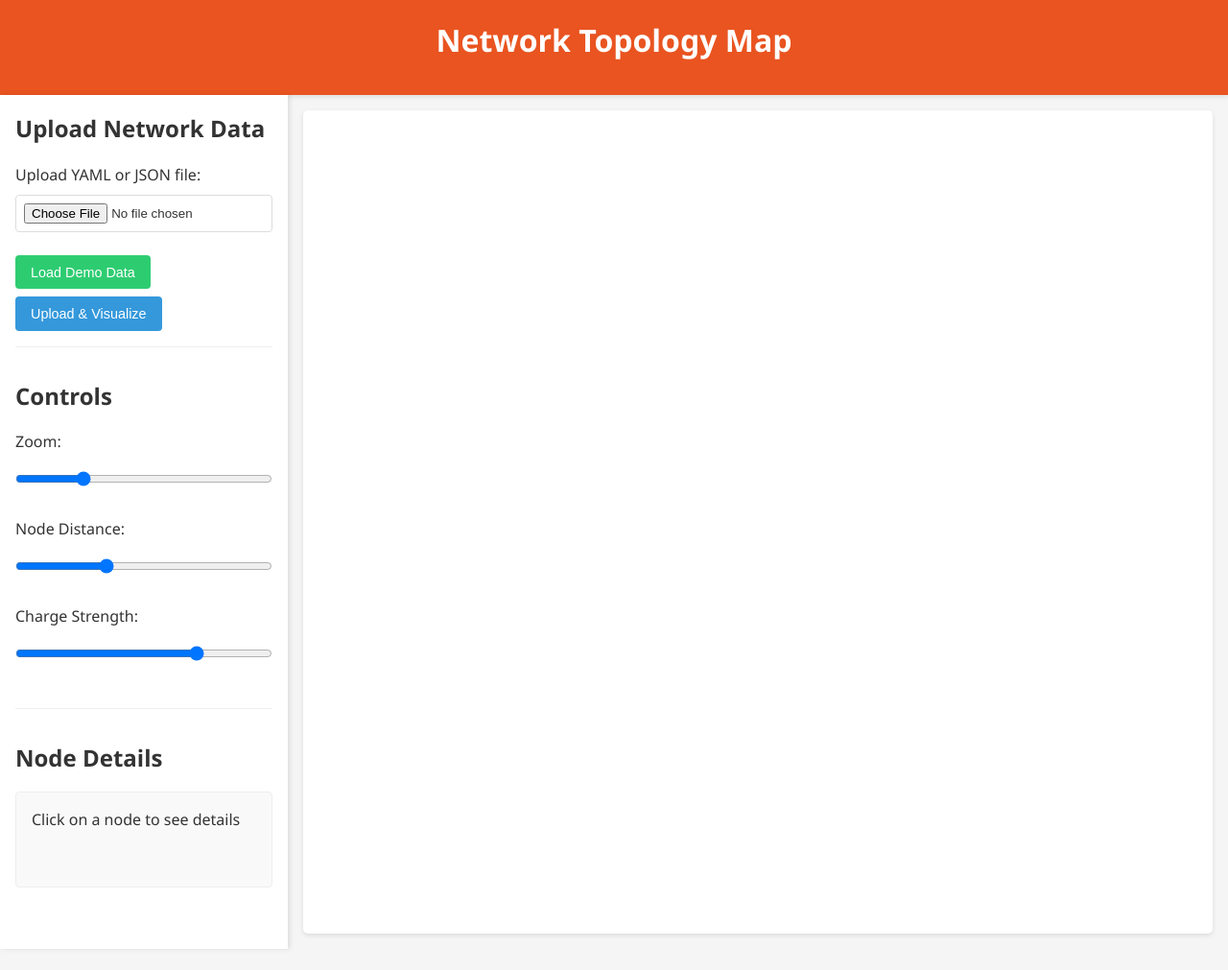
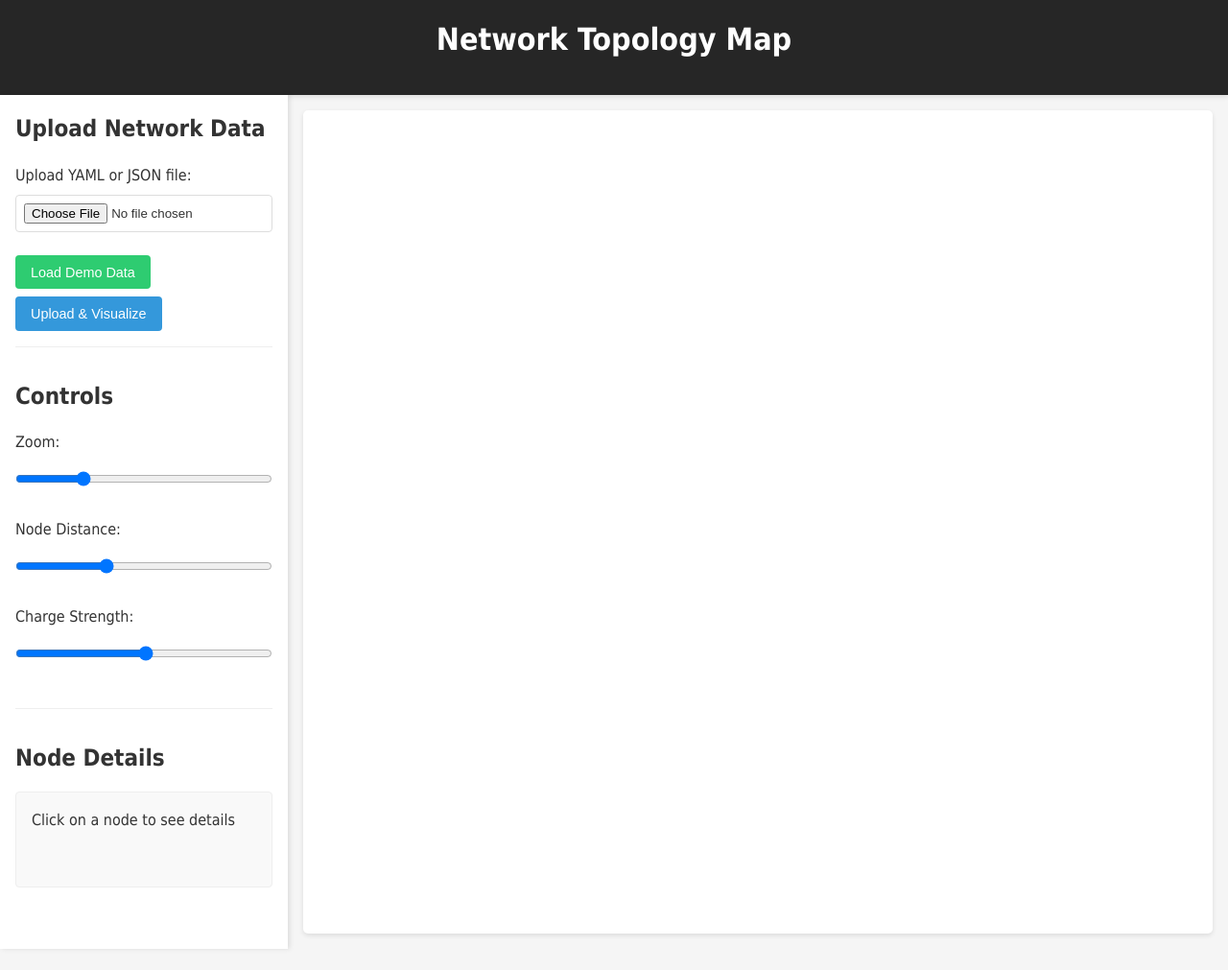
Before and after one commit to tobiasdemendonca/network-topology, a Flask app: page / in a window 1280 px wide. Shown: the whole page at 96% size. Run offline with Flask 3, Linux system fonts and the light colour scheme; data that the repository does not hold is empty.

Commit message:
chore: change to more aesthetic defaults

```diff
--- a/static/css/style.css
+++ b/static/css/style.css
@@ -6,14 +6,14 @@
 }
 
 body {
-    font-family: 'Segoe UI', Tahoma, Geneva, Verdana, sans-serif;
+    font-family: 'Ubuntu', Tahoma, Geneva, Verdana, sans-serif;
     line-height: 1.6;
     color: #333;
     background-color: #f5f5f5;
 }
 
 header {
-    background-color: #E95420;
+    background-color: #262626;
     color: white;
     padding: 1rem;
     text-align: center;
@@ -142,6 +142,11 @@ button:hover {
     stroke-width: 1.5px;
 }
 
+.link.dashed {
+    stroke-dasharray: 5 5;
+    stroke: #ba1a1a
+}
+
 .node-label {
     font-size: 12px;
     pointer-events: none;
--- a/templates/index.html
+++ b/templates/index.html
@@ -38,7 +38,7 @@
                 </div>
                 <div class="form-group">
                     <label for="charge-strength">Charge Strength:</label>
-                    <input type="range" id="charge-strength" min="-1000" max="-50" step="10" value="-300">
+                    <input type="range" id="charge-strength" min="-500" max="500" step="10" value="10">
                 </div>
             </div>
 
```
